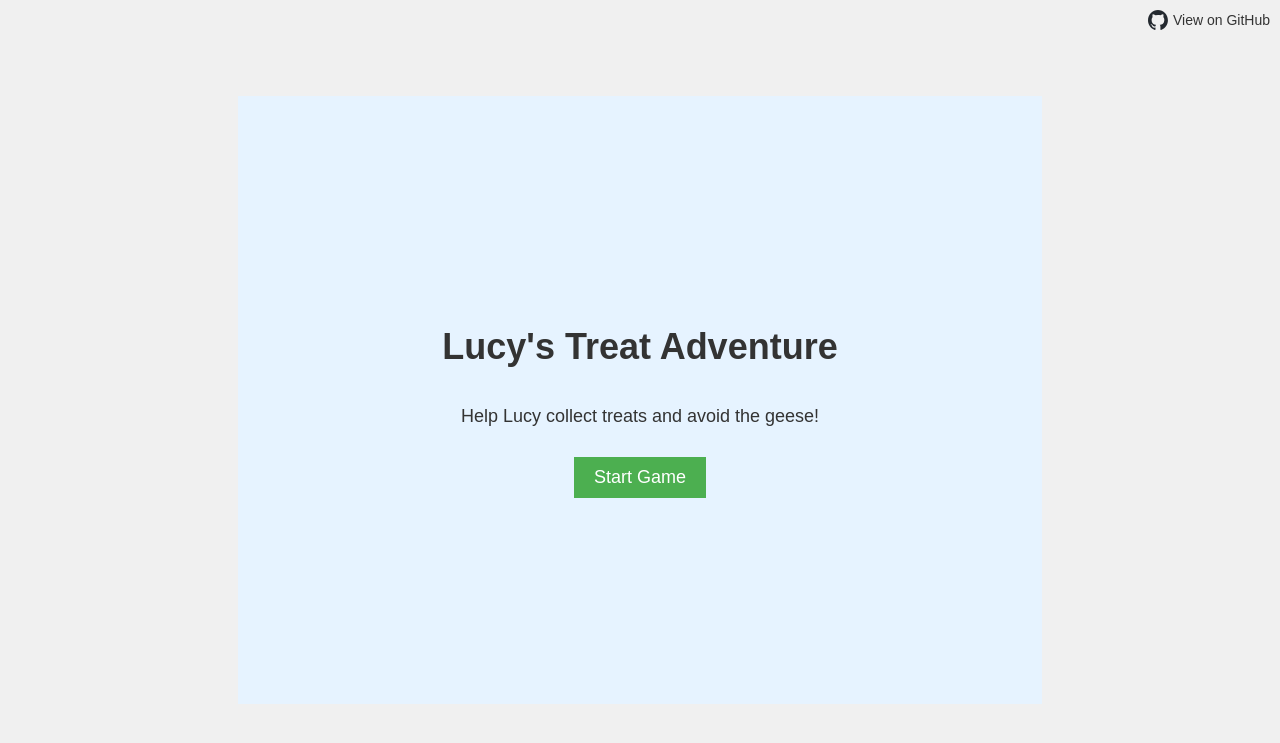
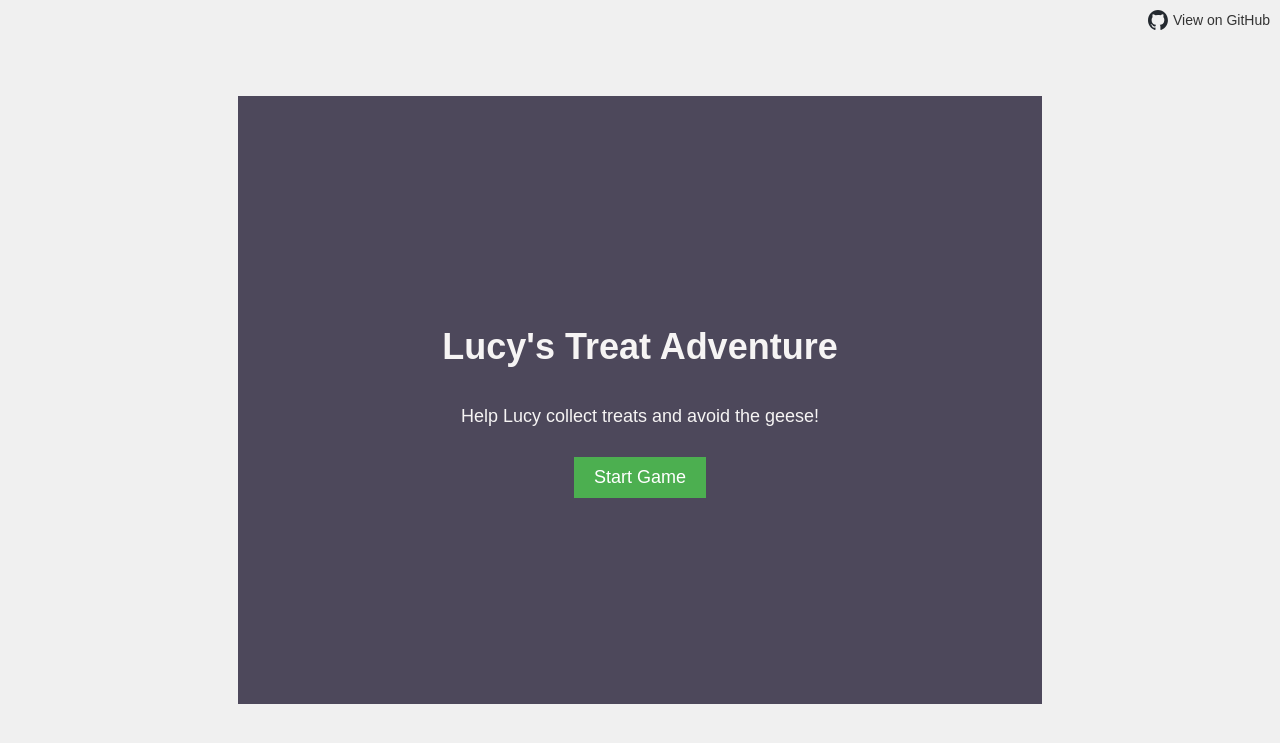
Before and after one commit to colin78/DogPacmanAdventures, a Flask app: page / in a window 1280 px wide. Shown: the top 743 px of the page. Run offline with Flask 3, Linux system fonts and the light colour scheme.

```diff
--- a/static/css/style.css
+++ b/static/css/style.css
@@ -39,8 +39,8 @@ body {
     flex-direction: column;
     justify-content: center;
     align-items: center;
-    background-color: #e6f3ff; /* Changed to a solid light blue color */
-    color: #333; /* Updated text color for better contrast */
+    background-color: #4d485b; /* Changed to a solid light blue color */
+    color: #f6f4f4; /* Updated text color for better contrast */
 }
 
 .screen h1 {
```
